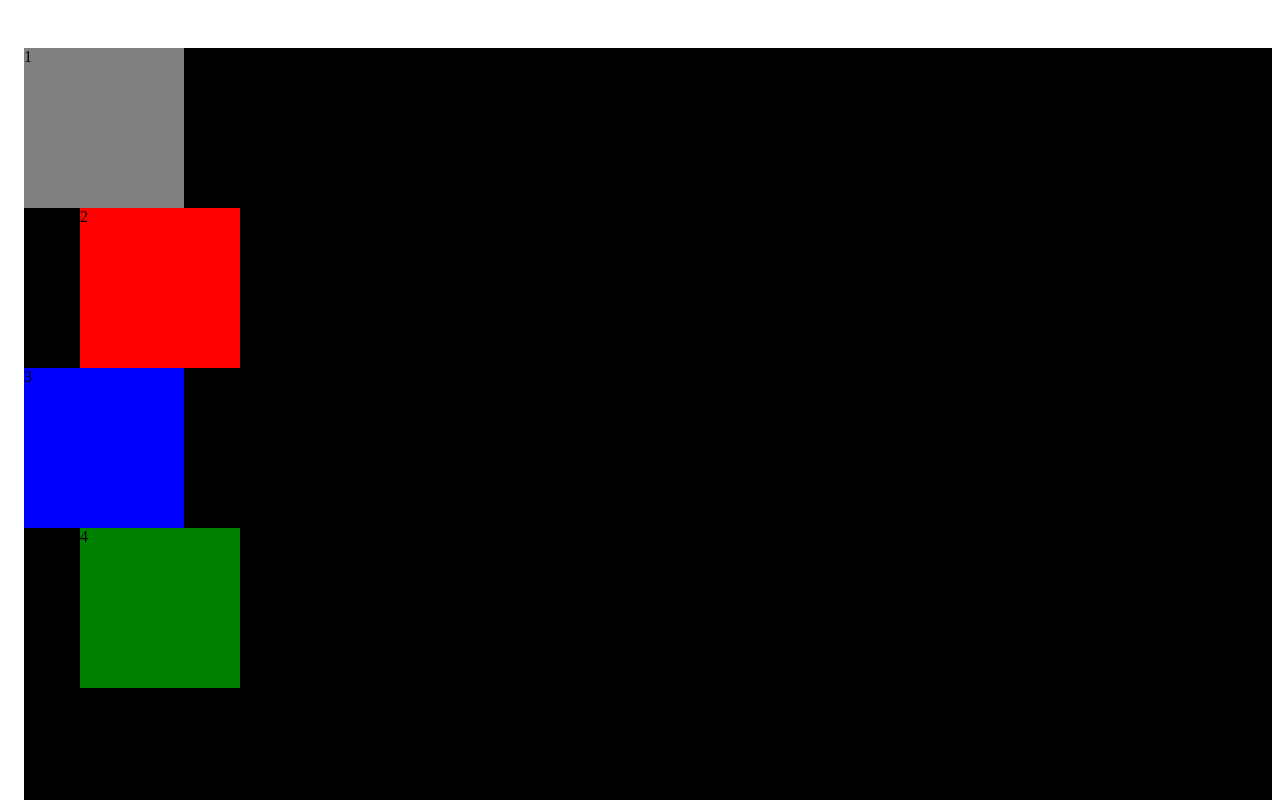
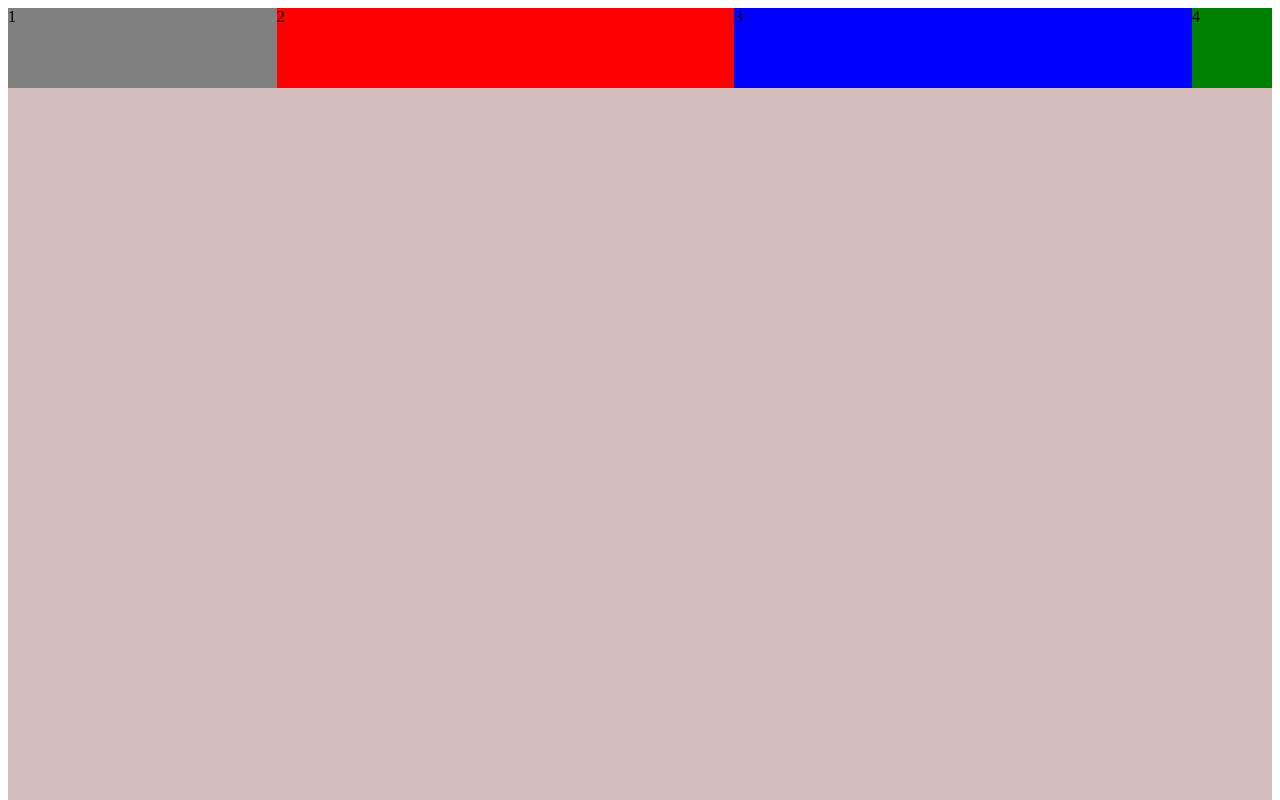
Before and after one commit to KingPin-1/HTML-CSS, a plain HTML site: page americano.html in a window 1280 px wide. Shown: the top 800 px of the page. Drawn offline with Linux system fonts and the light colour scheme.

Commit message:
FlexBox Stuff

```diff
--- a/americano.html
+++ b/americano.html
@@ -8,40 +8,35 @@
 </head>
 <style>
     .baap{
-        background-color: rgb(0, 0, 0);
-        margin-top: 3rem;
-        margin-left: 1rem;
-        height: 80rem;
+        background-color: rgb(212, 187, 187);
+        height: 50rem;
+        display: flex;
     }
     .box-1{
         background-color: gray;
-        position:relative;
-        height: 10rem;
-        width: 10rem;
+        height: 5rem;
+        width: 5rem;
+        flex-grow: 1;
     }
     .box-2{
         background-color: red;
-        position:sticky;
-        top: 1rem;
-        left: 5rem;
-        height: 10rem;
-        width: 10rem;
+        height: 5rem;
+        width: 5rem;
+        flex-grow: 2;
 
     }
     .box-3{
         background-color: blue;
-        position: static;
-        height: 10rem;
-        width: 10rem;
+        height: 5rem;
+        width: 5rem;
+        flex-grow: 2;
 
     }
     .box-4{
         background-color: green;
-        position: sticky;
-        top: 20rem;
-        left: 5rem;
-        height: 10rem;
-        width: 10rem;
+        height: 5rem;
+        width: 5rem;
+        flex-shrink: 2;
 
     }
 
```
Also changed, not shown: Hellot.txt.
